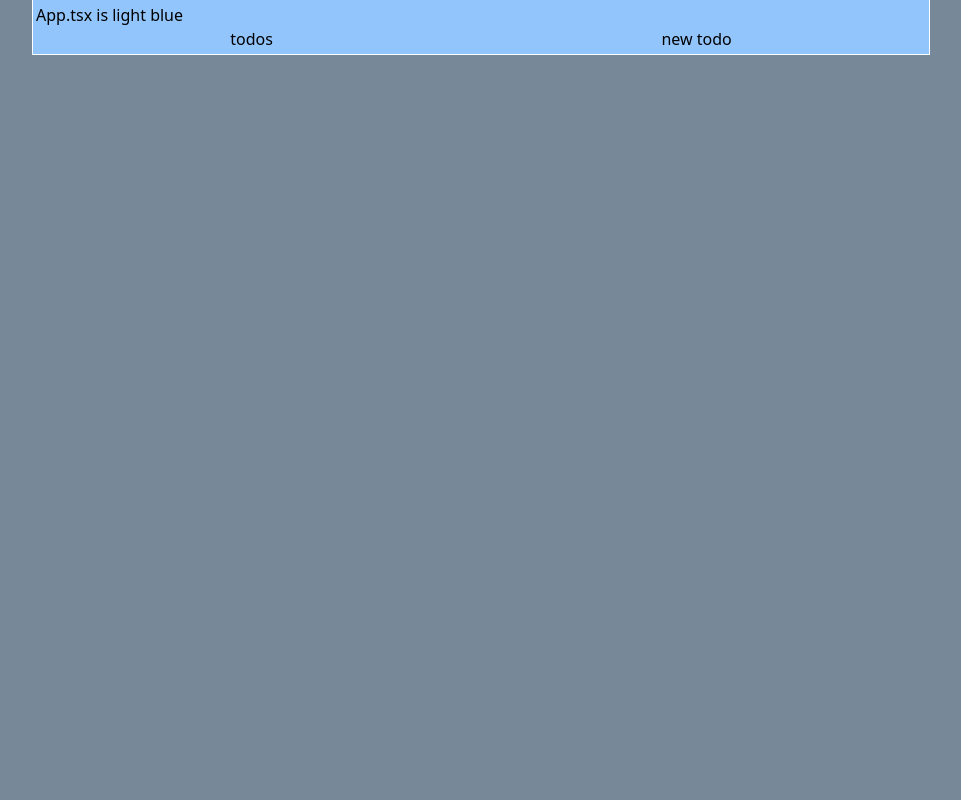
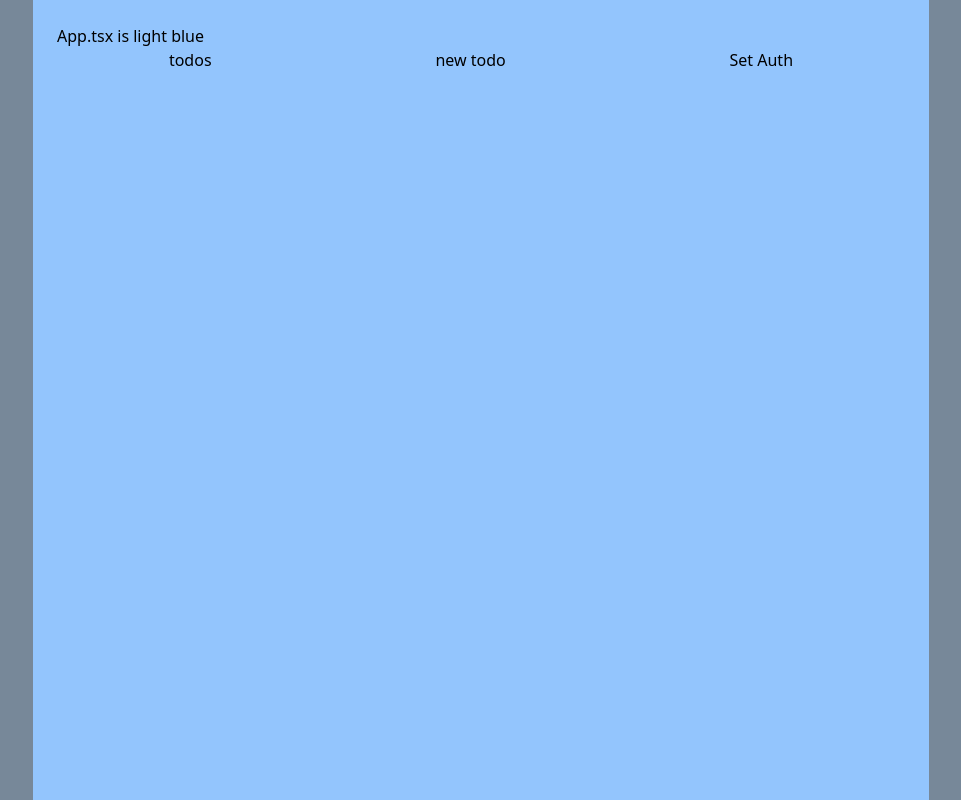
Before and after one commit to keepforever/react-router-6.4-sandbox, a React (Vite) app: page / in a window 1280 px wide. Shown: the whole page, without its empty margins (159-1120 px from the left). Built offline with nearby package versions, Linux system fonts and the light colour scheme.

Commit message:
more demo

```diff
--- a/src/App.tsx
+++ b/src/App.tsx
@@ -1,4 +1,6 @@
+import { useContext } from 'react'
 import { json, Link, LoaderFunction, Outlet, useLoaderData, useRouteError } from 'react-router-dom'
+import { StateContext } from './components/Context'
 import './index.css'
 
 export const loader: LoaderFunction = async ({ params, request }) => {
@@ -9,18 +11,12 @@ export const loader: LoaderFunction = async ({ params, request }) => {
 
 export const App = () => {
   const loaderData = useLoaderData()
+  const context = useContext(StateContext)
+
+  console.log('\n', `context?.auth = `, context?.auth, '\n')
 
   return (
-    <div
-      className="bg-blue-300"
-      style={{
-        outline: '1px solid white',
-        padding: 3,
-        marginLeft: 'auto',
-        marginRight: 'auto',
-        maxWidth: '70vw',
-      }}
-    >
+    <div className="bg-blue-300 p-6 mx-auto max-w-4xl h-screen">
       <h2>App.tsx is light blue</h2>
       <nav>
         <div
@@ -31,6 +27,13 @@ export const App = () => {
         >
           <Link to="/todos">todos</Link>
           <Link to="/todos/new">new todo</Link>
+          <button
+            onClick={() => {
+              context?.setAuth?.('token')
+            }}
+          >
+            Set Auth
+          </button>
         </div>
       </nav>
 
--- /dev/null
+++ b/src/components/Context.tsx
@@ -0,0 +1,23 @@
+import React, { useState } from 'react'
+
+export interface State {
+  auth?: string
+  setAuth?: React.Dispatch<React.SetStateAction<string | undefined>>
+}
+
+export const StateContext = React.createContext<State>({} as State)
+
+export const StateProvider = ({ children }: { children: any }) => {
+  const [auth, setAuth] = useState<string | undefined>(undefined)
+
+  return (
+    <StateContext.Provider
+      value={{
+        auth,
+        setAuth,
+      }}
+    >
+      {children}
+    </StateContext.Provider>
+  )
+}
--- a/src/components/TodoDetail.tsx
+++ b/src/components/TodoDetail.tsx
@@ -1,11 +1,22 @@
 import React from 'react'
-import { ActionFunction, json, LoaderFunction, useLoaderData, useNavigate } from 'react-router-dom'
+import { json, LoaderFunction, useLoaderData, useMatches, useNavigate } from 'react-router-dom'
 import { throwIf404 } from '../utils'
 
 type Props = {}
 
 export const TodoDetail: React.FC<Props> = props => {
   const todo = useLoaderData() as any
+  /* leverage useMatches to have access to any/all parent route data.  Can target by 'id' */
+  const matches = useMatches()
+  const rootLoaderData = matches.find(match => match.id === 'root')?.data
+  const todosLoaderData = matches.find(match => match.id === 'todos')?.data
+
+  console.group(`%cTodoDetail.tsx: ${todo.id}`, 'color: yellow; font-size: 13px; font-weight: bold;')
+  console.log('\n', `matches = `, matches, '\n')
+  console.log('\n', `rootLoaderData = `, rootLoaderData, '\n')
+  console.log('\n', `todosLoaderData = `, todosLoaderData, '\n')
+  console.groupEnd()
+
   return (
     <div style={{ backgroundColor: 'coral', padding: '12px 10px', marginTop: 12 }}>
       <h2 className="text-2xl">#: {todo.id}</h2>
@@ -21,7 +32,3 @@ export const loader: LoaderFunction = async ({ params, request }) => {
   const data = await res.json()
   return json(data, { status: 200 })
 }
-
-export const action: ActionFunction = async ({ params, request }) => {
-  return () => {}
-}
--- a/src/components/TodoNew.tsx
+++ b/src/components/TodoNew.tsx
@@ -5,6 +5,7 @@ import {
   json,
   redirect,
   useActionData,
+  useMatches,
   useNavigate,
   useNavigation,
   useRouteError,
@@ -20,10 +21,18 @@ export const TodoNew: React.FC<Props> = () => {
   const { formData, state: navState } = useNavigation()
   const formEntries = Object.fromEntries(formData || []) as unknown as any
 
+  /* leverage useMatches to have access to any/all parent route data.  Can target by 'id' */
+  const matches = useMatches()
+  const rootLoaderData = matches.find(match => match.id === 'root')?.data
+  const todosLoaderData = matches.find(match => match.id === 'todos')?.data
+
   console.group(`%cTodoNew.tsx`, 'color: #ffffff; font-size: 13px; font-weight: bold;')
   console.log('\n', `navState = `, navState, '\n')
   console.log('\n', `formEntries = `, formEntries, '\n')
   console.log('\n', `actionData = `, actionData, '\n')
+  console.log('\n', `matches = `, matches, '\n')
+  console.log('\n', `rootLoaderData = `, rootLoaderData, '\n')
+  console.log('\n', `todosLoaderData = `, todosLoaderData, '\n')
   console.groupEnd()
 
   const isSubmitting = navState === 'submitting'
--- a/src/components/Todos.tsx
+++ b/src/components/Todos.tsx
@@ -13,7 +13,7 @@ export const Todos: React.FC<Props> = props => {
       }}
     >
       <h3>Todos is light green</h3>
-      <div className="flex justify-around pb-4">
+      <div className="flex justify-around pb-4 flex-wrap gap-2">
         {data.map((todo, index) => {
           return (
             <Link
--- a/src/main.tsx
+++ b/src/main.tsx
@@ -1,11 +1,14 @@
 import React from 'react'
 import ReactDOM from 'react-dom/client'
 import { RouterProvider } from 'react-router-dom'
+import { StateProvider } from './components/Context'
 
 import { router } from './router'
 
 ReactDOM.createRoot(document.getElementById('root') as HTMLElement).render(
   <React.StrictMode>
-    <RouterProvider router={router} />
+    <StateProvider>
+      <RouterProvider router={router} />
+    </StateProvider>
   </React.StrictMode>,
 )
```
